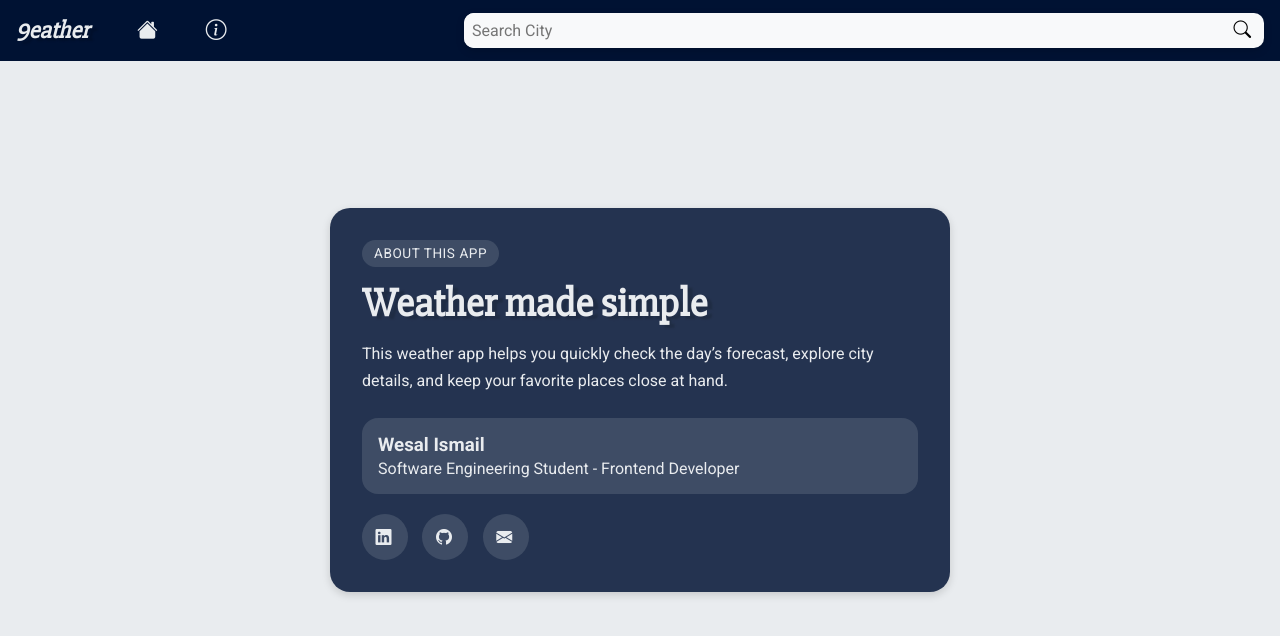
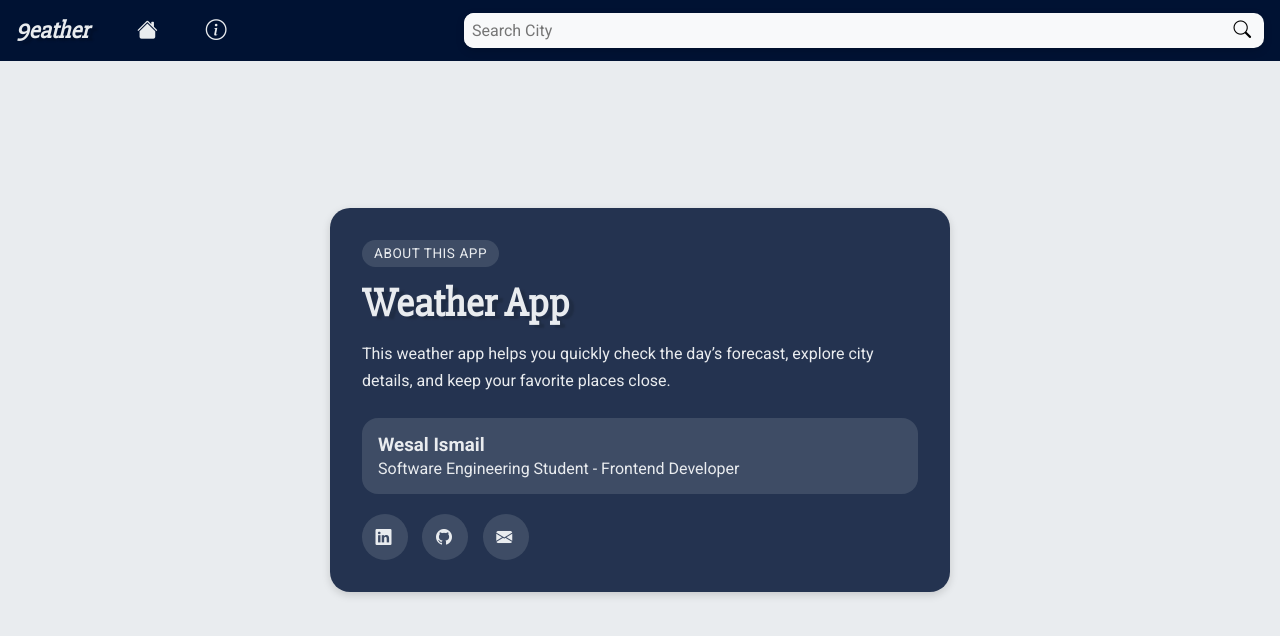
Before and after one commit to we2004/weather-app, a React (Vite) app: page /about in a window 1280 px wide. Shown: the top 636 px of the page. Built offline with nearby package versions, Linux system fonts and the light colour scheme; no server answers.

Commit message:
fix: update about text and section title in About page for clarity

```diff
--- a/src/pages/About.tsx
+++ b/src/pages/About.tsx
@@ -4,7 +4,7 @@ import "./About.css"
 const profileName = "Wesal Ismail"
 const role = "Software Engineering Student - Frontend Developer"
 const aboutText =
-  "This weather app helps you quickly check the day’s forecast, explore city details, and keep your favorite places close at hand."
+  "This weather app helps you quickly check the day’s forecast, explore city details, and keep your favorite places close."
 const socialLinks = [
   {
     label: "LinkedIn",
@@ -34,7 +34,7 @@ function About() {
         <div className="about-page">
           <section className="about-card">
             <span className="about-badge">About this app</span>
-            <h2 className="section-title about-title">Weather made simple</h2>
+            <h2 className="section-title about-title">Weather App</h2>
             <p className="about-text">{aboutText}</p>
 
             <div className="profile-card">
```
